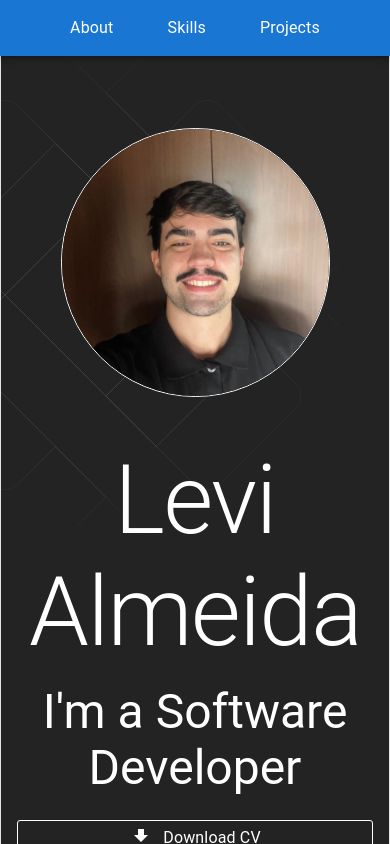
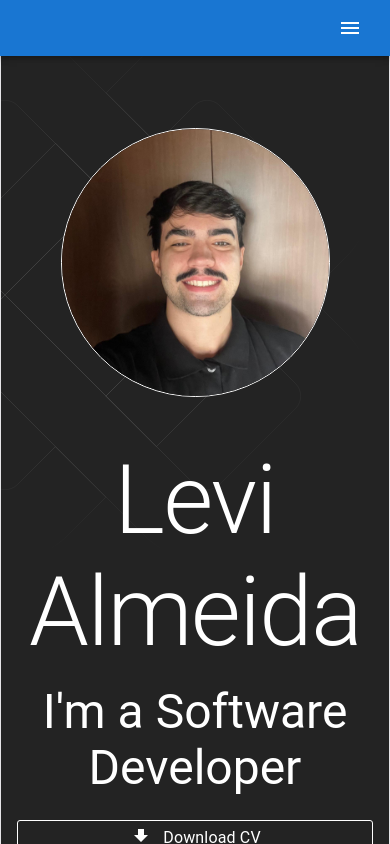
Before and after one commit to Levi-Almeida/my-portifolio, a React (Vite) app: page / in a window 390 px wide. Shown: the top 844 px of the page. Built offline with nearby package versions, Linux system fonts and the light colour scheme; the HTML template or start-up script is replaced by a standard one.

Commit message:
fix: recreated Navbar

```diff
--- a/src/components/NavBar/NavBar.tsx
+++ b/src/components/NavBar/NavBar.tsx
@@ -1,25 +1,106 @@
-import styled from "@emotion/styled"
-import { AppBar, MenuList, Toolbar, Typography } from "@mui/material"
+import * as React from 'react';
+import AppBar from '@mui/material/AppBar';
+import Box from '@mui/material/Box';
+import Toolbar from '@mui/material/Toolbar';
+import IconButton from '@mui/material/IconButton';
+import MenuIcon from '@mui/icons-material/Menu';
+import Menu from '@mui/material/Menu';
+import { MenuList, styled } from '@mui/material';
 
+export const StyledNavLink = styled("a")(() => ({
+    textDecoration: "none",
+    color: "inherit",
+    cursor: "pointer"
 
-const NavBar = () => {
+}));
 
-  const StyledToolbar = styled(Toolbar)(() => ({
-    display: "flex",
-    justifyContent: "space-evenly"
-  }))
+export const StyledMobileToolbar = styled(Toolbar)(({ theme }) => ({
+    [theme.breakpoints.up('xs')]: {
+        display: "flex",
+        justifyContent: "end"
+    },
+    [theme.breakpoints.up('md')]: {
+        display: "none",
+    },
+}));
 
-  return (
-    <>
-      <AppBar position="absolute">
-        <StyledToolbar>
-          <MenuList><Typography sx={{ color: (theme) => theme.palette.primary.contrastText, cursor: "pointer" }} align="center"> About</Typography></MenuList>
-          <MenuList><Typography sx={{ color: (theme) => theme.palette.primary.contrastText, cursor: "pointer" }} align="center">Skills</Typography></MenuList>
-          <MenuList><Typography sx={{ color: (theme) => theme.palette.primary.contrastText, cursor: "pointer" }} align="center">Projects</Typography></MenuList>
-        </StyledToolbar>
-      </AppBar>
-    </>
-  )
+export const StyledDesktopToolbar = styled(Toolbar)(({ theme }) => ({
+    [theme.breakpoints.up('xs')]: {
+        display: "none",
+    },
+    [theme.breakpoints.up('md')]: {
+        display: "flex",
+        justifyContent: "space-evenly",
+    },
+}));
+
+export default function Navbar() {
+    const [anchorEl, setAnchorEl] = React.useState<null | HTMLElement>(null);
+
+    const handleMenu = (event: React.MouseEvent<HTMLElement>) => {
+        setAnchorEl(event.currentTarget);
+    };
+
+    const handleClose = () => {
+        setAnchorEl(null);
+    };
+
+    const handleSmoothScroll = (id: string) => {
+        const element = document.getElementById(id);
+        if (element) {
+            element.scrollIntoView({ behavior: "smooth" });
+            handleClose();
+        }
+    };
+
+    return (
+        <Box sx={{ flexGrow: 1 }}>
+            <AppBar position="absolute">
+                <StyledMobileToolbar>
+                    <IconButton
+                        size="large"
+                        aria-label="account of current user"
+                        aria-controls="menu-appbar"
+                        aria-haspopup="true"
+                        onClick={handleMenu}
+                        color="inherit"
+                    >
+                        <MenuIcon />
+                    </IconButton>
+                    <Menu
+                        id="menu-appbar"
+                        anchorEl={anchorEl}
+                        anchorOrigin={{
+                            vertical: 'top',
+                            horizontal: 'right',
+                        }}
+                        keepMounted
+                        open={Boolean(anchorEl)}
+                        onClose={handleClose}
+                    >
+                        <MenuList onClick={() => handleSmoothScroll("about")}>
+                            <StyledNavLink>About</StyledNavLink>
+                        </MenuList>
+                        <MenuList onClick={() => handleSmoothScroll("skills")}>
+                            <StyledNavLink>Skills</StyledNavLink>
+                        </MenuList>
+                        <MenuList onClick={() => handleSmoothScroll("projects")}>
+                            <StyledNavLink>Projects</StyledNavLink>
+                        </MenuList>
+                    </Menu>
+                </StyledMobileToolbar>
+                <StyledDesktopToolbar variant="regular">
+                    <MenuList onClick={() => handleSmoothScroll("about")}>
+                        <StyledNavLink>About</StyledNavLink>
+                    </MenuList>
+                    <MenuList onClick={() => handleSmoothScroll("skills")}>
+                        <StyledNavLink>Skills</StyledNavLink>
+                    </MenuList>
+                    <MenuList onClick={() => handleSmoothScroll("projects")}>
+                        <StyledNavLink>Projects</StyledNavLink>
+                    </MenuList>
+                </StyledDesktopToolbar>
+            </AppBar>
+        </Box >
+    );
 }
-
-export default NavBar
```
